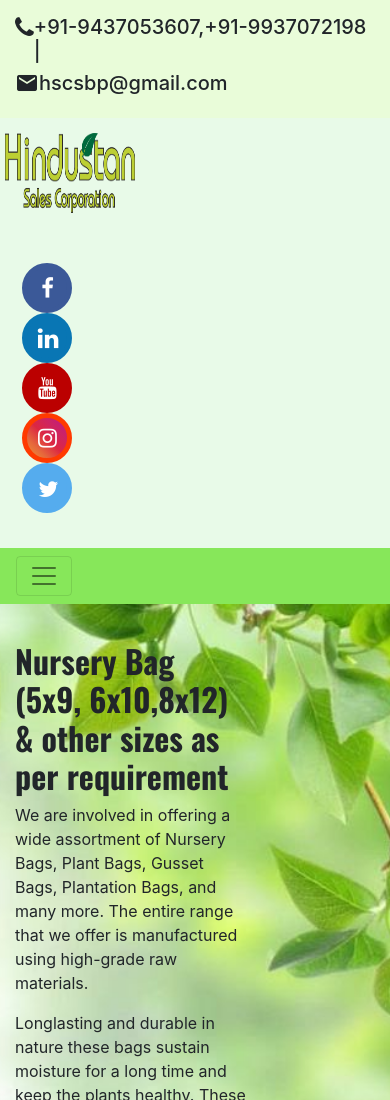
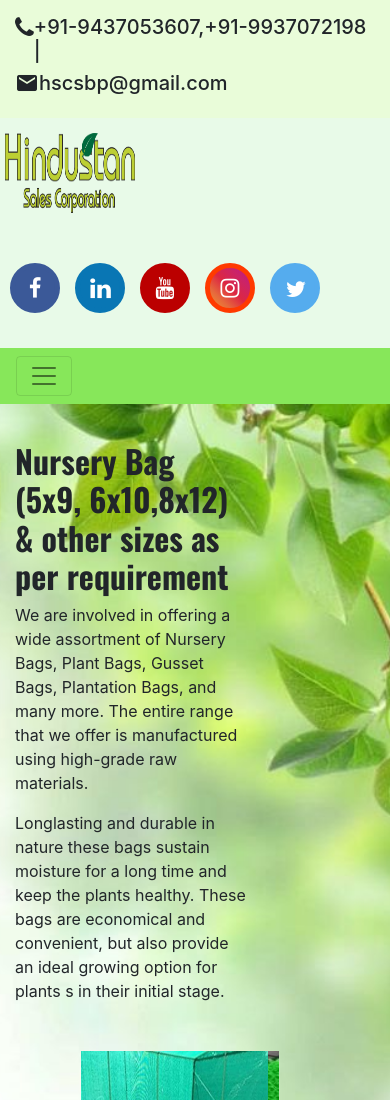
Before and after one commit to KRams2019/yashrepo, a plain HTML site: page products/Nursery-Bag/Nursery-Bag.html in a window 390 px wide. Shown: the top 1100 px of the page. Drawn offline with nearby package versions, Linux system fonts and the light colour scheme; files whose address does not match are found by name.

Commit message:
Update Nursery-Bag.html

```diff
--- a/products/Nursery-Bag/Nursery-Bag.html
+++ b/products/Nursery-Bag/Nursery-Bag.html
@@ -18,6 +18,14 @@
 
 
   <style>
+
+
+    @media screen and (max-width: 750px) {
+      .social-buttons {
+       display:inline-flex !important;
+      }
+    }
+
 
     *{
       box-sizing: border-box;
```
